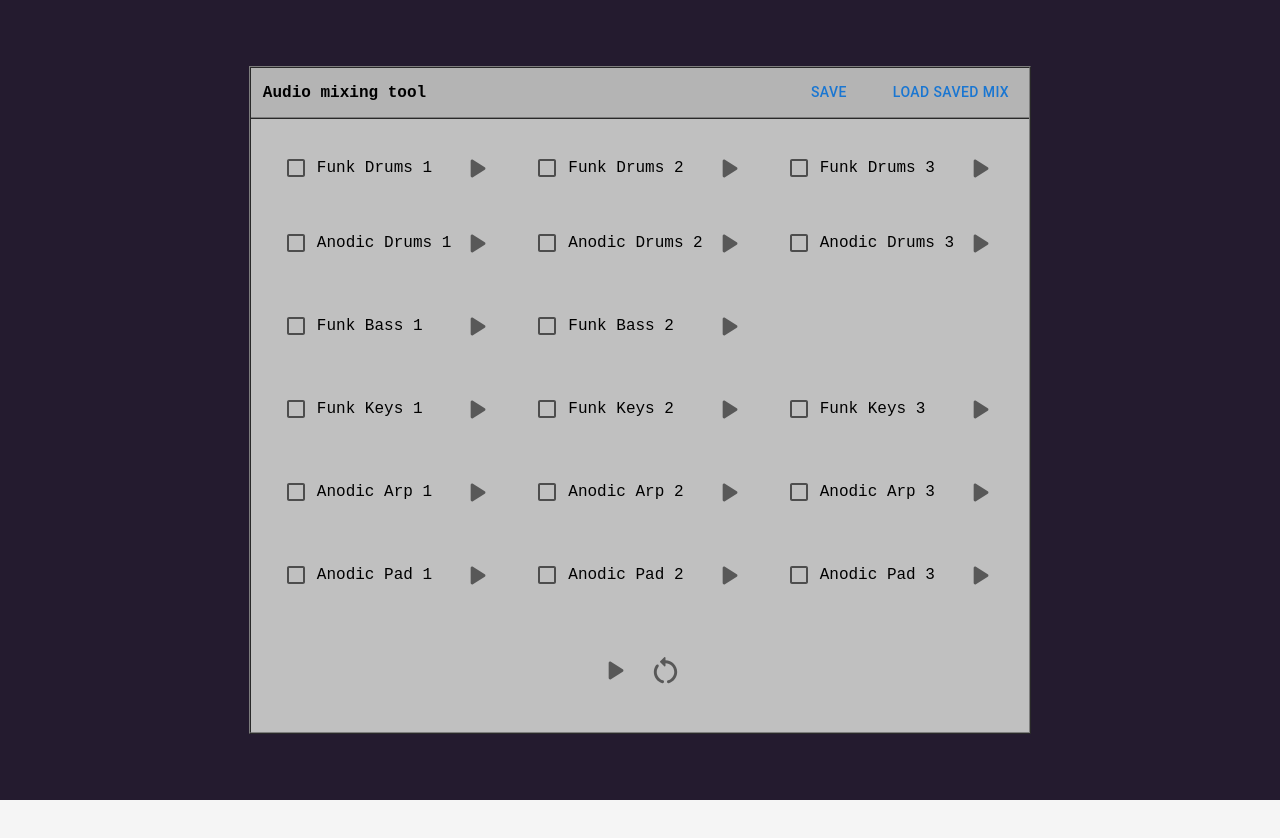
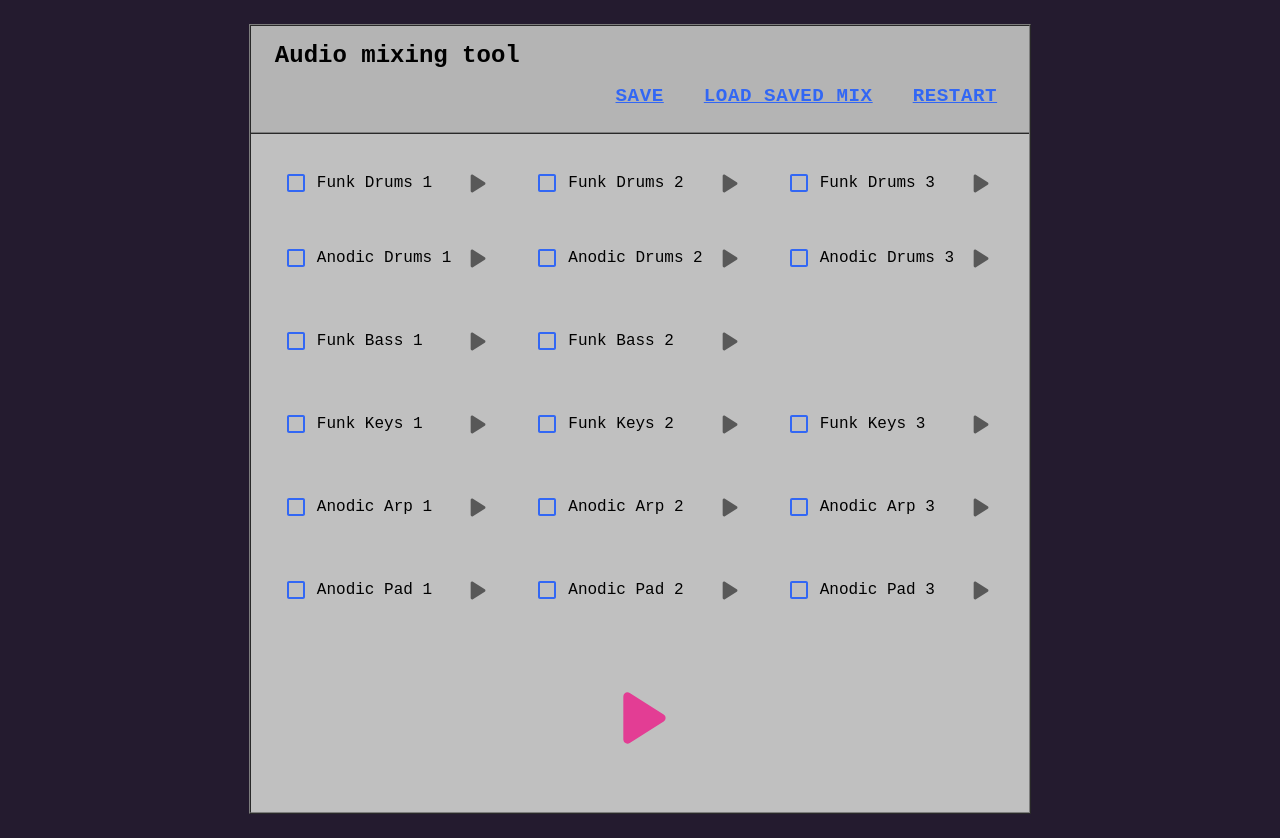
Before and after one commit to DonkeyDushan/djApp, a React (Vite) app: page / in a window 1280 px wide. Before the commit the page ends 800 px from the top, so only its background shows below. Built offline with nearby package versions, Linux system fonts and the light colour scheme.

Commit message:
style + loop update

```diff
--- a/src/app/App.css
+++ b/src/app/App.css
@@ -21,3 +21,7 @@ body {
   margin: 0;
   background-color: #241b2f;
 }
+
+.MuiButtonBase-root {
+  font-family: 'Courier New', monospace !important;
+}
--- a/src/app/components/AudioButton/index.tsx
+++ b/src/app/components/AudioButton/index.tsx
@@ -1,6 +1,6 @@
 // eslint-disable-next-line import/no-extraneous-dependencies
 import { PauseCircle, PlayArrowRounded } from '@mui/icons-material';
-import { Checkbox, IconButton, Stack } from '@mui/material';
+import { Box, Checkbox, IconButton, Stack } from '@mui/material';
 import React, { useState } from 'react';
 
 type Types = {
@@ -21,18 +21,14 @@ const AudioButton = ({ text, checked, onClick, audio }: Types) => {
   const pause = () => {
     audio.pause();
   };
-  /*   const stop = () => {
-    audio.pause();
-    audio.currentTime = 0;
-  }; */
 
   return (
     <Stack justifyContent={'center'} color={'#000'}>
       <Stack direction={'row'} alignItems={'center'} justifyContent={'space-between'}>
-        <span>
-          <Checkbox checked={checked} onClick={onClick} />
+        <Box sx={{ display: 'grid', gridTemplateColumns: 'auto auto', alignItems: 'center' }}>
+          <Checkbox checked={checked} onClick={onClick} sx={{ svg: { color: '#3267f4' } }} />
           {text}
-        </span>
+        </Box>
 
         <IconButton
           onClick={() => {
@@ -47,16 +43,6 @@ const AudioButton = ({ text, checked, onClick, audio }: Types) => {
         >
           {paused ? <PlayArrowRounded fontSize={'large'} /> : <PauseCircle fontSize={'large'} />}
         </IconButton>
-        {/*  {!paused && (
-          <IconButton
-            onClick={() => {
-              setPaused(true);
-              stop();
-            }}
-          >
-            <StopCircleRounded fontSize={'large'} />
-          </IconButton>
-        )} */}
       </Stack>
     </Stack>
   );
--- a/src/app/pages/MainPage/index.module.css
+++ b/src/app/pages/MainPage/index.module.css
@@ -1,24 +1,50 @@
 .root {
     width: 100vw;
-    height: 100vh;
+    min-height: 100vh;
+    padding: 24px;
     display: flex;
     justify-content: center;
     align-items: center;
     background-color: #241b2f;
+
+    @media only screen and (max-width: 420px) {
+        padding: 12px;
+    }
 }
 
 .header {
     width: 100%;
     font-size: 1rem;
-    padding: 6px 12px;
+    padding: 12px 24px;
     background-color: #b4b4b4;
     color: #000;
     border-bottom: 2px ridge #7d7d7d;
     font-weight: 600;
+    align-items: center;
+    justifyContent: space-between;
 
-    & > button {
-        font-weight: 600;
-        font-family: 'Courier New', monospace;
+    h2 {
+        margin: 0;
+    }
+}
+
+.headerButton {
+    margin: 0;
+    height: fit-content;
+    font-size: 1.2rem;
+    lineHeight: 1;
+    font-weight: 600;
+    color: #3267f4;
+    text-decoration: underline;
+
+    &:hover {
+        color: rgba(227, 61, 148, 1);
+        text-decoration: overline;
+        background-color: transparent;
+    }
+
+    @media only screen and (max-width: 420px) {
+        font-size: 1rem;
     }
 }
 
@@ -33,6 +59,9 @@
 
 .content {
     padding: 24px;
+    @media only screen and (max-width: 420px) {
+        padding: 12px;
+    }
 }
 
 .grid {
@@ -42,7 +71,20 @@
     row-gap: 1.5rem;
     margin-bottom: 2rem;
 
-    @media only screen and (max-width: 420px) {
+    @media only screen and (max-width: 630px) {
         grid-template-columns: repeat(2, 1fr);
+        column-gap: 12px;
+        row-gap: 12px;
     }
 }
+
+.playButton {
+    &:hover {
+        background-color: rgba(227, 61, 148, 0.2);
+    }
+    & > svg {
+        color: rgba(227, 61, 148, 1);
+        width: 100px;
+        height: 100px;
+    }
+}
--- a/src/app/pages/MainPage/index.tsx
+++ b/src/app/pages/MainPage/index.tsx
@@ -4,7 +4,7 @@ import React, { useEffect, useMemo, useState } from 'react';
 import { Box, Button, IconButton, Stack } from '@mui/material';
 import styles from './index.module.css';
 import AudioButton from 'app/components/AudioButton';
-import { PauseCircle, PlayArrowRounded, RestartAltRounded } from '@mui/icons-material';
+import { PauseCircle, PlayArrowRounded } from '@mui/icons-material';
 
 export const MainPage = () => {
   const [checkedValues, setCheckedValues] = useState<string[]>([]);
@@ -101,7 +101,7 @@ export const MainPage = () => {
   useEffect(() => {
     if (allAudio.filter((n) => n).length === 0) {
       setIsPlaying(false);
-    } /* else if (isPlaying) playAll(); */
+    }
   }, [allAudio]);
 
   const stopAll = () => {
@@ -143,8 +143,12 @@ export const MainPage = () => {
   const handleLoopAudio = (audio: HTMLAudioElement) => {
     audio.addEventListener('ended', () => {
       console.log(audio.src, 'ended');
-      audio.currentTime = 0; // Reset to the beginning
-      audio.play(); // Play again
+      allAudio.forEach((a) => {
+        if (a) {
+          a.currentTime = 0;
+          a.play();
+        }
+      });
     });
   };
   bassList.forEach(({ audio }) => handleLoopAudio(audio));
@@ -168,12 +172,23 @@ export const MainPage = () => {
     <Box className={styles.root}>
       <Box className={styles.window}>
         <Box className={styles.header}>
-          <Stack direction={'row'} alignItems={'center'} justifyContent={'space-between'}>
-            {'Audio mixing tool'}
-            <Stack direction={'row'} gap={'24px'}>
-              <Button onClick={saveCheckedValuesToLocalStorage}>Save</Button>
-              <Button onClick={loadCheckedValuesFromLocalStorage}>Load saved mix</Button>
-            </Stack>
+          <h2>{'Audio mixing tool'}</h2>
+          <Stack direction={'row'} gap={'24px'} alignItems={'center'} justifyContent={'end'}>
+            <Button onClick={saveCheckedValuesToLocalStorage} className={styles.headerButton}>
+              Save
+            </Button>
+            <Button onClick={loadCheckedValuesFromLocalStorage} className={styles.headerButton}>
+              Load saved mix
+            </Button>
+            <Button
+              onClick={() => {
+                setCheckedValues([]);
+                stopAll();
+              }}
+              className={styles.headerButton}
+            >
+              Restart
+            </Button>
           </Stack>
         </Box>
         <Box className={styles.content}>
@@ -242,6 +257,7 @@ export const MainPage = () => {
                   playAll();
                 }
               }}
+              className={styles.playButton}
               sx={{ width: 'fit-content' }}
             >
               {isPlaying ? (
@@ -250,16 +266,6 @@ export const MainPage = () => {
                 <PlayArrowRounded fontSize={'large'} />
               )}
             </IconButton>
-
-            <IconButton
-              onClick={() => {
-                setCheckedValues([]);
-                stopAll();
-              }}
-              sx={{ width: 'fit-content' }}
-            >
-              {<RestartAltRounded fontSize={'large'} />}
-            </IconButton>
           </Stack>
         </Box>
       </Box>
```
